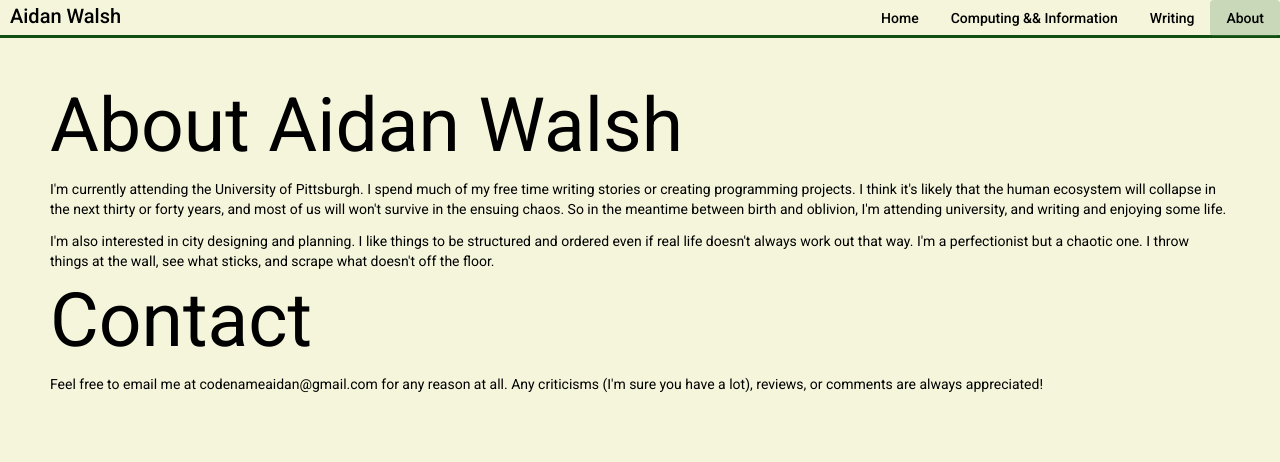
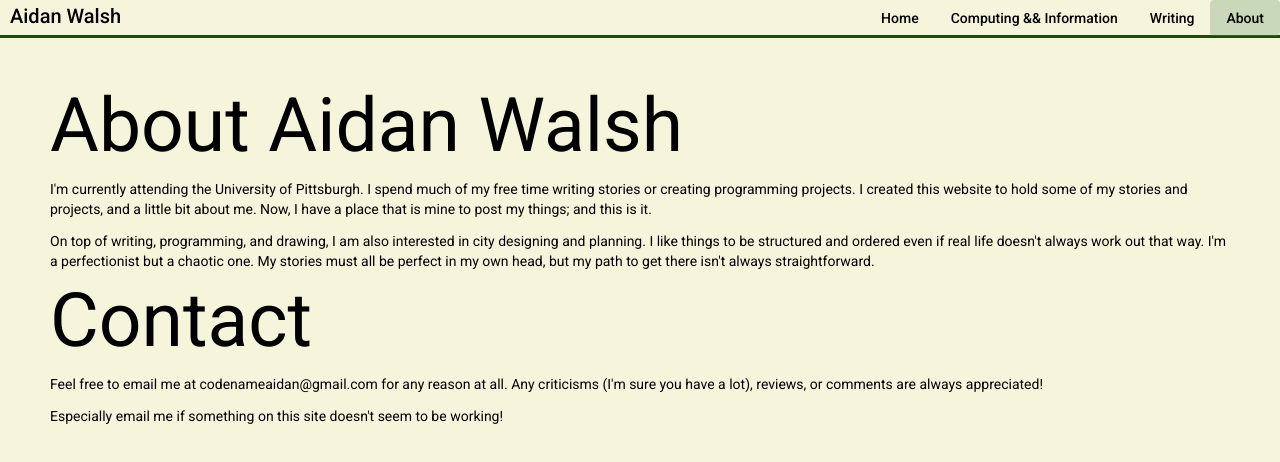
Before and after one commit to Codenameaidan/AidanWalshWebsite, an Angular app: page /about in a window 1280 px wide. Shown: the top 462 px of the page. Built offline with nearby package versions, Linux system fonts and the light colour scheme.

Commit message:
Updated about page

```diff
--- a/src/app/Components/about/about.component.html
+++ b/src/app/Components/about/about.component.html
@@ -1,9 +1,10 @@
 <div>
     <h1>About Aidan Walsh</h1>
-    <p>I'm currently attending the University of Pittsburgh.  I spend much of my free time writing stories or creating programming projects.  I think it's likely that the human ecosystem will collapse in the next thirty or forty years, and most of us will won't survive in the ensuing chaos.  So in the meantime between birth and oblivion, I'm attending university, and writing and enjoying some life.</p>
-    <p>I'm also interested in city designing and planning.  I like things to be structured and ordered even if real life doesn't always work out that way.  I'm a perfectionist but a chaotic one.  I throw things at the wall, see what sticks, and scrape what doesn't off the floor.</p>
+    <p>I'm currently attending the University of Pittsburgh.  I spend much of my free time writing stories or creating programming projects.  I created this website to hold some of my stories and projects, and a little bit about me.  Now, I have a place that is mine to post my things; and this is it.</p>
+    <p>On top of writing, programming, and drawing, I am also interested in city designing and planning.  I like things to be structured and ordered even if real life doesn't always work out that way.  I'm a perfectionist but a chaotic one.  My stories must all be perfect in my own head, but my path to get there isn't always straightforward.</p>
 
 
     <h1>Contact</h1>
     <p>Feel free to email me at codenameaidan@gmail.com for any reason at all.  Any criticisms (I'm sure you have a lot), reviews, or comments are always appreciated!</p>
+    <p>Especially email me if something on this site doesn't seem to be working!</p>
 </div>
```
